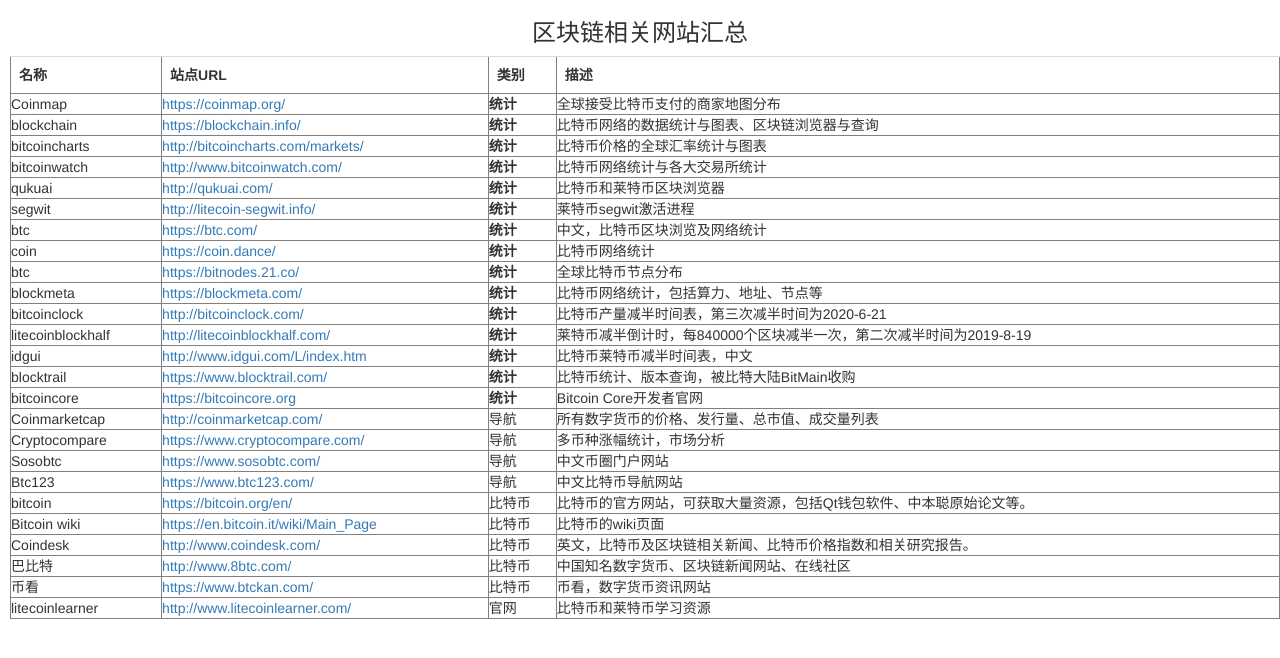
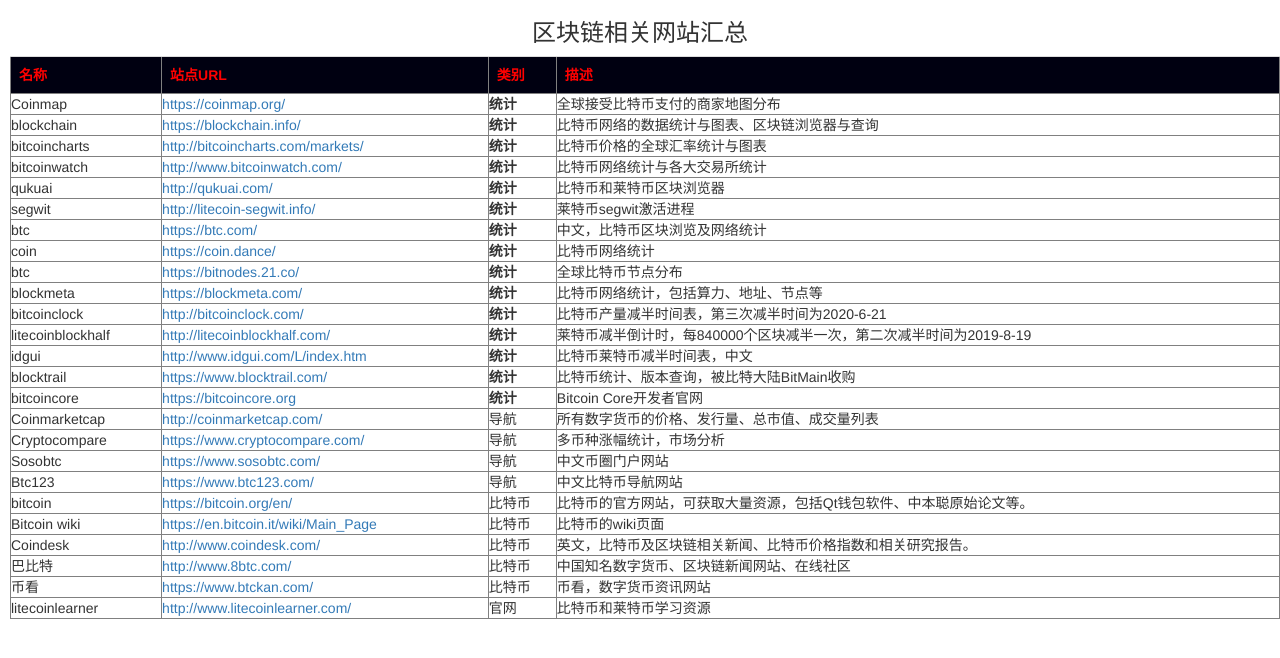
Before and after one commit to xxlv/btc-zh-sites, a plain HTML site: page index.html in a window 1280 px wide. In both pictures the pointer is over the element 645 px from the left and 75 px from the top of the page. Drawn offline with nearby package versions, Linux system fonts and the light colour scheme.

Commit message:
Fix style

```diff
--- a/index.html
+++ b/index.html
@@ -6,7 +6,14 @@
 <link rel="stylesheet" href="https://cdn.bootcss.com/bootstrap/3.3.7/css/bootstrap.min.css" integrity="sha384-BVYiiSIFeK1dGmJRAkycuHAHRg32OmUcww7on3RYdg4Va+PmSTsz/K68vbdEjh4u" crossorigin="anonymous">
 <script src="https://cdn.bootcss.com/bootstrap/3.3.7/js/bootstrap.min.js" integrity="sha384-Tc5IQib027qvyjSMfHjOMaLkfuWVxZxUPnCJA7l2mCWNIpG9mGCD8wGNIcPD7Txa" crossorigin="anonymous"></script>
 </head>
+<style media="screen">
+    tr:hover{
+        color: red;
+        background: #001;
+    }
+</style>
 <body>
+
     <script type="text/javascript">
 
         var sites=[
```
